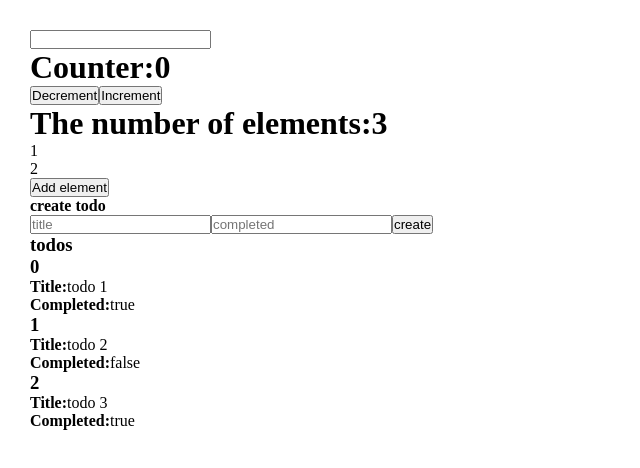
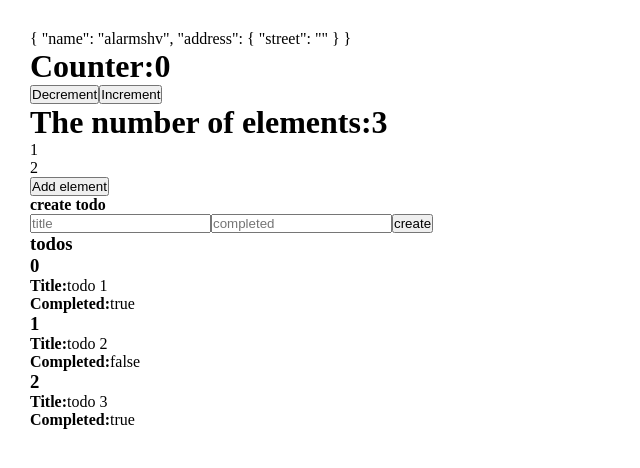
Before and after one commit to alarmshv150/vue-examples, a Vue app: page / in a window 1280 px wide. Shown: the top 468 px of the page, without its empty margins (0-640 px from the left). Built offline with nearby package versions, Linux system fonts and the light colour scheme.

Commit message:
data drilling without props

```diff
--- a/src/App.vue
+++ b/src/App.vue
@@ -1,8 +1,6 @@
 <template>
   <div class="app">
-    <div>
-      <input v-model="user.address.street" type="text" />
-    </div>
+    <child />
     <div>
       <h1>Counter:{{ counter }}</h1>
       <button @click="decrement">Decrement</button>
@@ -23,6 +21,7 @@
 <script>
 import TodoForm from "@/components/TodoForm";
 import TodoList from "@/components/TodoList";
+import Child from "@/components/Child";
 import CountMixin from "@/mixins/CountMixin";
 import ListMixin from "@/mixins/ListMixin";
 
@@ -31,6 +30,7 @@ export default {
   components: {
     TodoForm,
     TodoList,
+    Child,
   },
   data() {
     return {
@@ -47,6 +47,11 @@ export default {
       },
     };
   },
+  provide() {
+    return {
+      user: this.user,
+    };
+  },
   methods: {
     createTodo(todo) {
       this.todos.push(todo);
@@ -54,17 +59,6 @@ export default {
   },
   watch: {
     todos: {
-      handler(newValue) {
-        console.log(newValue);
-      },
-      deep: true,
-    },
-    /* watch field */
-    "user.address.street"(newValue) {
-      console.log(newValue);
-    },
-    /* watch object */
-    user: {
       handler(newValue) {
         console.log(newValue);
       },
--- /dev/null
+++ b/src/components/Child.vue
@@ -0,0 +1,13 @@
+<template>
+  <div>
+    {{ user }}
+  </div>
+</template>
+
+<script>
+export default {
+  inject: ["user"],
+};
+</script>
+
+<style scoped></style>
```
